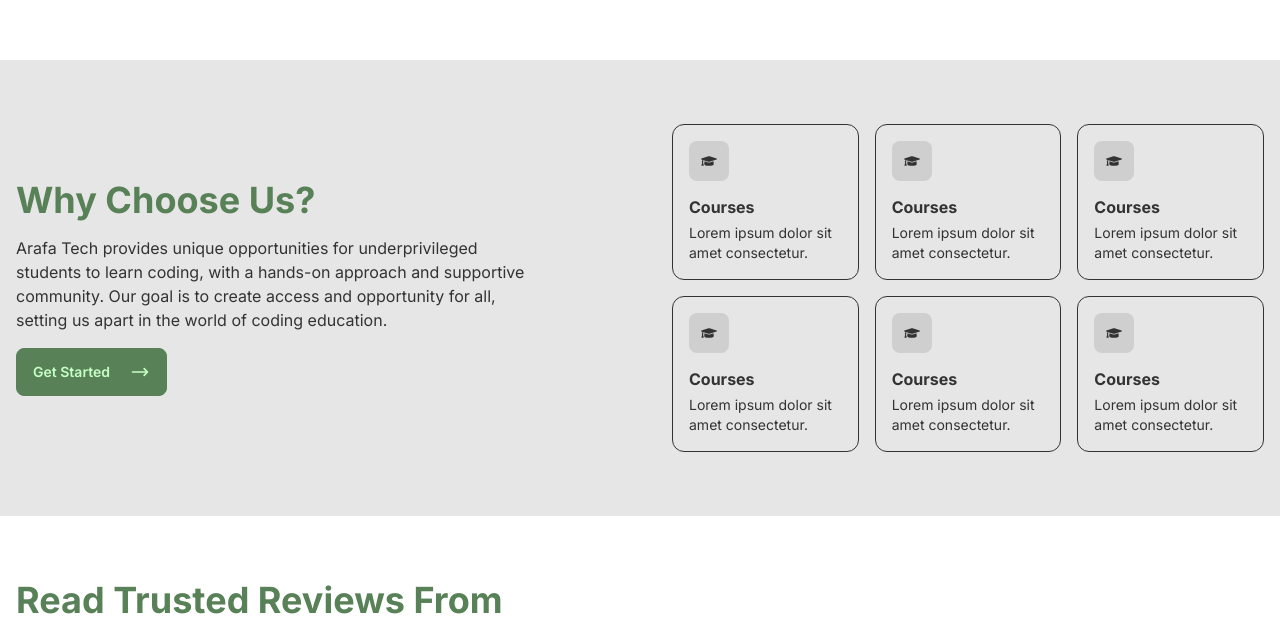
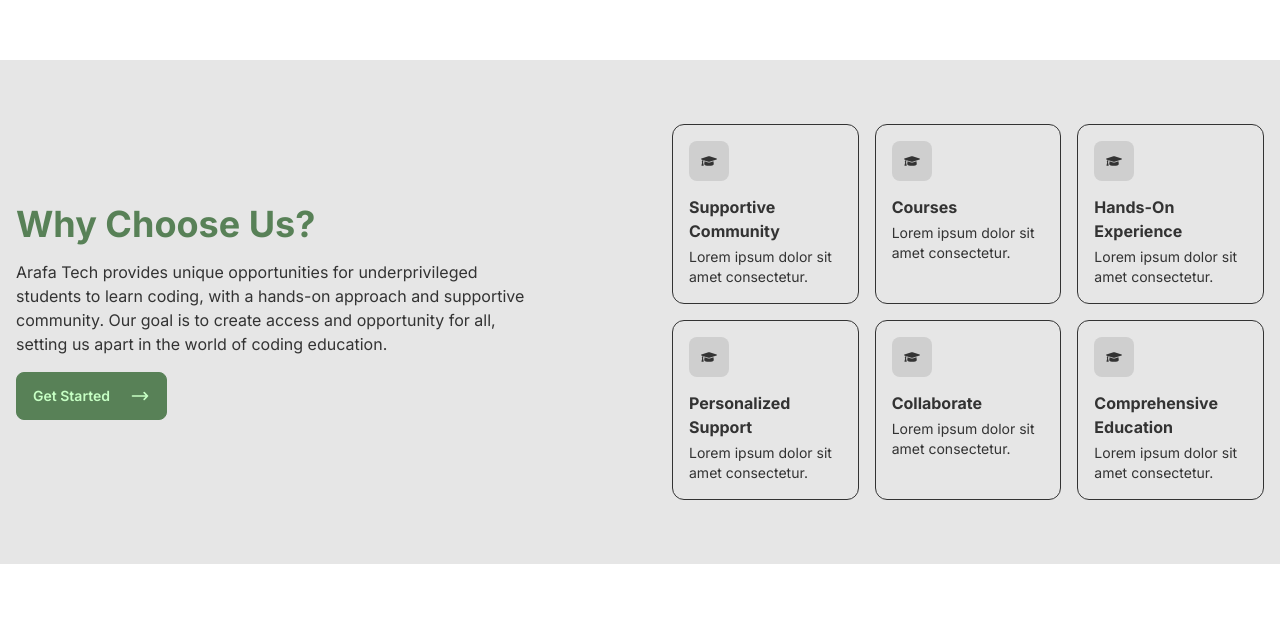
Before and after one commit to Arafa-Tech-Foundation/Website-Frontend, a Next.js app: page / in a window 1280 px wide. Shown: the part 693-1317 px from the top of the page. Built offline with nearby package versions, Linux system fonts and the light colour scheme.

Commit message:
Update programs.tsx

```diff
--- a/src/components/index/programs.tsx
+++ b/src/components/index/programs.tsx
@@ -3,7 +3,7 @@
 
 const programs = [
 	{
-		title: "Courses",
+		title: "Supportive Community",
 		icon: <FaGraduationCap />,
 	},
 	{
@@ -11,19 +11,19 @@
 		icon: <FaGraduationCap />,
 	},
 	{
-		title: "Courses",
+		title: "Hands-On Experience",
 		icon: <FaGraduationCap />,
 	},
 	{
-		title: "Courses",
+		title: "Personalized Support",
 		icon: <FaGraduationCap />,
 	},
 	{
-		title: "Courses",
+		title: "Collaborate",
 		icon: <FaGraduationCap />,
 	},
 	{
-		title: "Courses",
+		title: "Comprehensive Education",
 		icon: <FaGraduationCap />,
 	},
 ];
```
